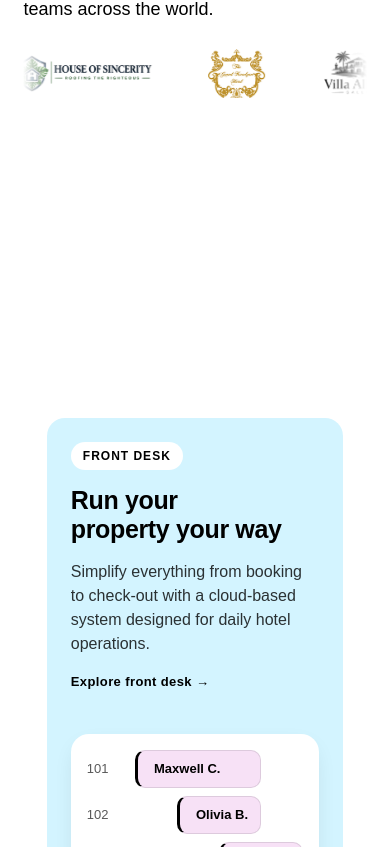
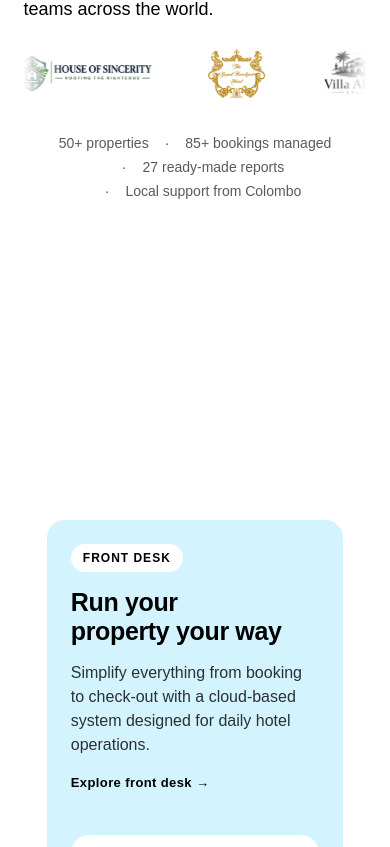
Before and after one commit to binuriii/SaasBeds, a Vue app: page /#/ in a window 390 px wide. Shown: the part 1508-2355 px from the top of the page. Built offline with nearby package versions, Linux system fonts and the light colour scheme.

Commit message:
Refactor LogoBrands component to include stats display and update styles for improved layout

```diff
--- a/src/pages/Home/LogoBrands/LogoBrands.css
+++ b/src/pages/Home/LogoBrands/LogoBrands.css
@@ -60,6 +60,7 @@
   padding-inline: clamp(28px, 4vw, 64px);
 }
 .brands__link { display: flex; align-items: center; border-radius: var(--radius-sm); }
+
 /* each logo sets its own height in the data file (--h, in px) */
 .brands__item img {
   width: auto; max-width: none;
@@ -78,6 +79,15 @@ a.brands__link:hover img, a.brands__link:focus-visible img { opacity: 0.7; }
   color: var(--color-black);
 }
 
+/* facts: one line, centered, under the logos */
+.brands__facts {
+  position: relative; z-index: 1;
+  display: flex; flex-wrap: nowrap; justify-content: center; align-items: center;
+  margin-top: clamp(24px, 4vh, 48px);
+}
+.brands__facts li { font-size: 14px; line-height: 20px; color: var(--color-text-muted); white-space: nowrap; }
+.brands__facts li + li::before { content: "·"; margin-inline: var(--space-2); }
+
 @keyframes brands-scroll { to { transform: translateX(-50%); } }
 
 /* mobile */
@@ -85,6 +95,7 @@ a.brands__link:hover img, a.brands__link:focus-visible img { opacity: 0.7; }
   .brands { --k: 0.75; }
   .brands__inner { grid-template-columns: 1fr; gap: var(--space-3); }
   .brands__text { max-width: 36ch; }
+  .brands__facts { flex-wrap: wrap; row-gap: 4px; }
 }
 
 /* reduced motion: no animation, scroll by hand */
@@ -93,22 +104,3 @@ a.brands__link:hover img, a.brands__link:focus-visible img { opacity: 0.7; }
   .brands__track { animation: none; }
   .brands__item[aria-hidden="true"] { display: none; }
 }
-
-/* stats row: full width, four equal centered columns */
-.brands__stats {
-  position: relative; z-index: 1;
-  display: grid; grid-template-columns: repeat(4, 1fr);
-  width: 100%;
-  margin-top: clamp(24px, 4vh, 48px); padding-block: var(--space-4);
-  border-block: 1px solid var(--color-border);
-}
-.brands__stat {
-  display: grid; justify-items: center; align-content: start; gap: 6px;
-  padding-inline: var(--space-3); text-align: center;
-}
-.brands__stat + .brands__stat { border-left: 1px solid var(--color-border); }
-.brands__stat strong {
-  font-size: clamp(24px, 2.8vw, 40px); font-weight: 700; line-height: 1.1; letter-spacing: -0.5px;
-  color: var(--color-black); white-space: nowrap;
-}
-.brands__stat span { font-size: 15px; line-height: 20px; color: var(--color-text-muted); text-wrap: balance; }
--- a/src/pages/Home/LogoBrands/LogoBrands.vue
+++ b/src/pages/Home/LogoBrands/LogoBrands.vue
@@ -35,6 +35,13 @@ const loop = [...logos, ...logos]
         </ul>
       </div>
     </div>
+
+    <!-- facts: one line under the logos -->
+    <div class="container">
+      <ul class="brands__facts">
+        <li v-for="s in stats" :key="s.label">{{ s.value }} {{ s.label }}</li>
+      </ul>
+    </div>
   </section>
 </template>
 
--- a/src/pages/Home/LogoBrands/LogoBrandsData.js
+++ b/src/pages/Home/LogoBrands/LogoBrandsData.js
@@ -2,6 +2,14 @@ export const brandsText = 'Embraced by startups, agencies, and teams across the
 
 // seconds for one full loop
 export const brandsDuration = 30
+
+// Small facts line under the logos
+export const stats = [
+  { value: '50+',           label: 'properties' },
+  { value: '85+',           label: 'bookings managed' },
+  { value: '27',            label: 'ready-made reports' },
+  { value: 'Local support', label: 'from Colombo' },
+]
 
 // Local logo files live in src/assets/logos (path is relative to this file)
 const local = import.meta.glob('../../../assets/logos/*.{png,jpg,jpeg,webp,avif,svg}', {
@@ -18,22 +26,14 @@ const resolveImage = (name) => {
 
 // image = file name in src/assets/logos, href = link (leave '' for no link), h = logo height in px
 const brands = [
-  { name: 'Coco Bay',           image: 'cocobay_logo.png',        href: 'https://cocobayunawatuna.com', h: 40 },
-  { name: 'House of Sincerity', image: 'house_of_sincerity.webp', href: 'https://www.houseofsincerity.com', h: 50 },
-  { name: 'Grand Kandyan',      image: 'grand_kandyan.png',       href: 'https://www.grandkandyan.com', h: 65 },
-  { name: 'Villa Albino',       image: 'Villa_Albino.png',        href: 'https://albinovilla.com', h: 70 },
-  { name: 'Sigiri Vananthara',  image: 'Sigiri_Vananthara.png',   href: 'https://sigirivananthara.com', h: 55 },
-  { name: 'Square 380',         image: 'Square_380.webp',         href: 'https://square380.com', h: 60 },
-  { name: 'Tree of Life',       image: 'tree_of_life.png',        href: 'https://hoteltreeoflife.com', h: 50 },
-  { name: 'Wijaya Leisure',     image: 'wijaya_leisure.png',      href: 'https://wijayaleisure.com', h: 65 },
+  { name: 'Coco Bay',           image: 'cocobay_logo.png',        href: '', h: 40 },
+  { name: 'House of Sincerity', image: 'house_of_sincerity.webp', href: '', h: 50 },
+  { name: 'Grand Kandyan',      image: 'grand_kandyan.png',       href: '', h: 65 },
+  { name: 'Villa Albino',       image: 'Villa_Albino.png',        href: '', h: 70 },
+  { name: 'Sigiri Vananthara',  image: 'Sigiri_Vananthara.png',   href: '', h: 55 },
+  { name: 'Square 380',         image: 'Square_380.webp',         href: '', h: 60 },
+  { name: 'Tree of Life',       image: 'tree_of_life.png',        href: '', h: 50 },
+  { name: 'Wijaya Leisure',     image: 'wijaya_leisure.png',      href: '', h: 65 },
 ]
 
 export const logos = brands.map((b) => ({ ...b, src: resolveImage(b.image) }))
-
-// value = big text, label = small text under it. Replace the [X] values with real numbers.
-export const stats = [
-  { value: '[X]',           label: 'properties' },
-  { value: '[X]',           label: 'bookings managed' },
-  { value: '27',            label: 'ready-made reports' },
-  { value: 'Local support', label: 'from Colombo' },
-]
```
